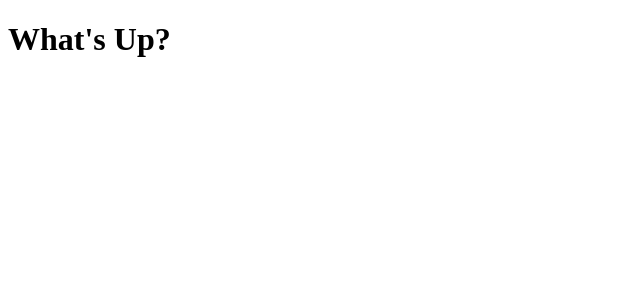
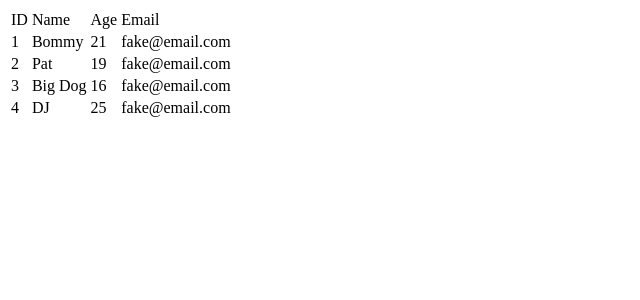
Before and after one commit to TFly33/Epic-Fantasy-2022, a React (Create React App) app in the folder client/: page / in a window 1280 px wide. Shown: the top 300 px of the page, without its empty margins (0-640 px from the left). Built offline with nearby package versions, Linux system fonts and the light colour scheme.

Commit message:
pushing a table just to see something working

```diff
--- a/client/src/App.js
+++ b/client/src/App.js
@@ -2,13 +2,16 @@ import React, { Component } from "react";
 import { BrowserRouter as Router, Route } from "react-router-dom";
 import Home from "./pages/Home";
 
+
+
 class App extends Component {
+
   render() {
     return (
       <div className="App">
         <Router>
-          <Route exact path= "/" component={Home}></Route>
-          <Route exact path= "home" component={Home}></Route>
+          <Route exact path="/" component={Home}></Route>
+          <Route exact path="/home" component={Home}></Route>
         </Router>
       </div>
     );
--- /dev/null
+++ b/client/src/components/Table/index.js
@@ -0,0 +1,50 @@
+import React, { Component } from 'react'
+
+class Table extends Component {
+    constructor(props) {
+        super(props) //since we are extending class Table so we have to use super in order to override Component class constructor
+        this.state = {
+            //   Let's define our team's here.Eventually this will be an empty array, which we will fill with an API call. The model will match the structure that we want to use for the table.
+            teams: [
+                { id: 1, name: 'Bommy', age: 21, email: 'fake@email.com' },
+                { id: 2, name: 'Pat', age: 19, email: 'fake@email.com' },
+                { id: 3, name: 'Big Dog', age: 16, email: 'fake@email.com' },
+                { id: 4, name: 'DJ', age: 25, email: 'fake@email.com' }
+            ]
+        }
+    }
+
+    returnTable() {
+        return this.state.teams.map((teams, index) => {
+            const { id, name, age, email } = teams //Here is a destructuring of the teams list.
+            return (
+                <tr key={id}>
+                    <td>{id}</td>
+                    <td>{name}</td>
+                    <td>{age}</td>
+                    <td>{email}</td>
+                </tr>
+            )
+        })
+    }
+    render() { //Whenever our class runs, render method will be called automatically, it may have already defined in the constructor behind the scene.
+        return (
+            <div>
+                <table>
+                    <thead>
+                        <td>ID</td>
+                        <td>Name</td>
+                        <td>Age</td>
+                        <td>Email</td>
+                    </thead>
+                    <tbody>
+                        {this.returnTable()}
+                    </tbody>
+                </table>
+            </div>
+        )
+    }
+}
+
+// Let's export the table.
+export default Table;
--- a/client/src/pages/Home.js
+++ b/client/src/pages/Home.js
@@ -1,8 +1,18 @@
 import React from "react";
+import Table from "../components/Table"
 
-function Home() {
-    return (<h1>What's Up?</h1>)
+
+
+class Home extends React.Component {
+    // Here is the function we will use for creating the actual table.
+
+    render() { //Whenever our class runs, render method will be called automatically, it may have already defined in the constructor behind the scene.
+        return (
+            <div>
+                <Table />
+            </div>
+        )
+    }
 }
 
-
 export default Home;
--- /dev/null
+++ b/client/src/utils/Functions.js
@@ -0,0 +1 @@
+// I might end up adding all of the functions to this page. Still deciding on that.
```
Also changed, not shown: client/src/components/Table/Table.css (added).
